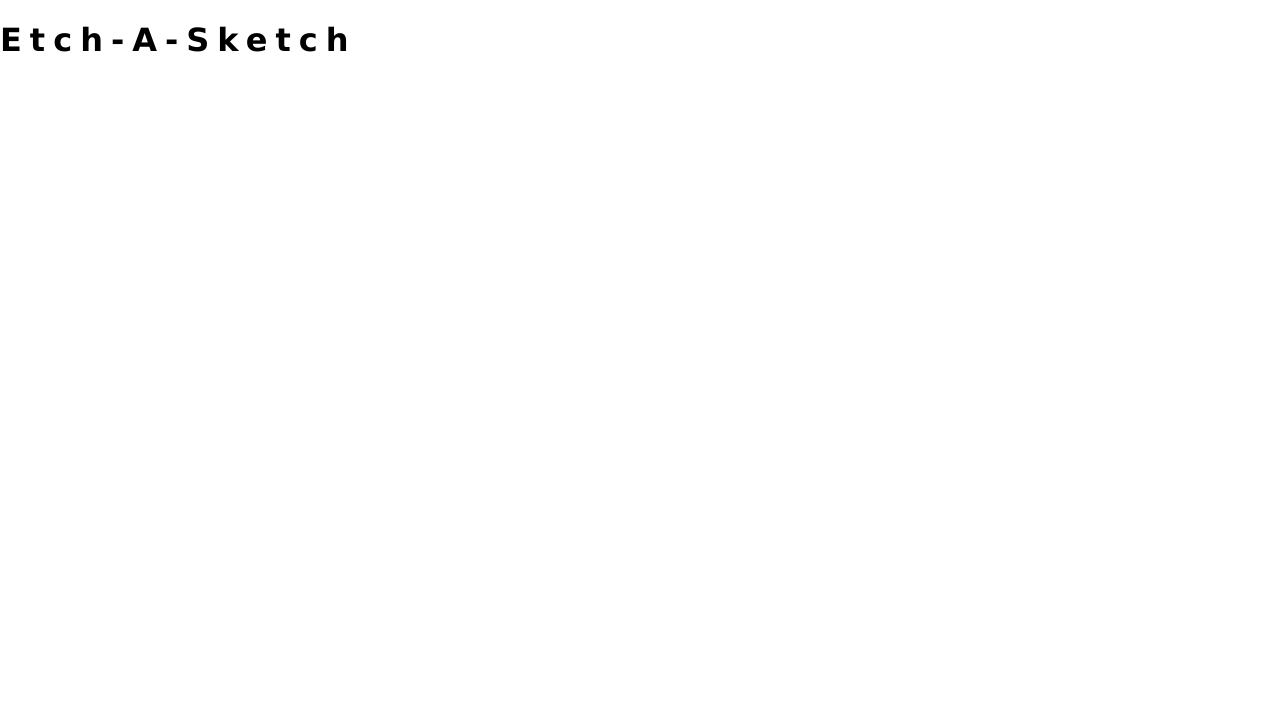
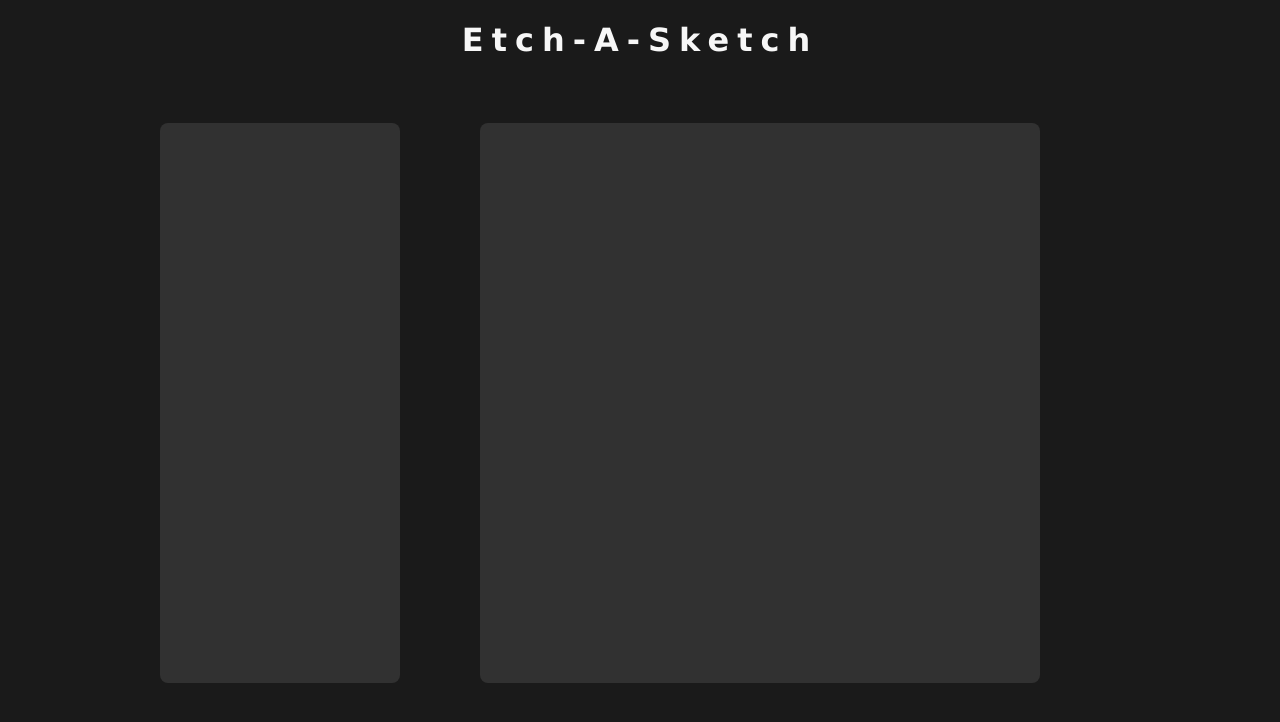
Before and after one commit to cgamagami1/etch-a-sketch, a plain HTML site: page index.html in a window 1280 px wide. Drawn offline with Linux system fonts and the light colour scheme.

Commit message:
Add basic html and css

```diff
--- a/index.html
+++ b/index.html
@@ -9,5 +9,13 @@
 </head>
 <body>
     <h1>Etch-A-Sketch</h1>
+    <div class="container">
+        <div class="settings">
+
+        </div>
+        <div class="canvas">
+
+        </div>
+    </div>
 </body>
 </html>
--- a/style.css
+++ b/style.css
@@ -3,4 +3,32 @@ body {
     padding: 0;
     font-family: 'Verdana';
     letter-spacing: 0.5em;
+    background-color: #1a1a1a;
+    color: #f7f7f7;
 }
+
+h1 {
+    height: 10vh;
+    text-align: center;
+}
+
+.container {
+    display: grid;
+    grid-template-columns: 1fr 2fr;
+    column-gap: 5em;
+}
+
+.settings {
+    height: 70vh;
+    width: 30vh;
+    background-color: #313131;
+    border-radius: .5em;
+    margin-left: auto;
+}
+
+.canvas {
+    height: 70vh;
+    width: 70vh;
+    background-color: #313131;
+    border-radius: .5em;
+}
```
